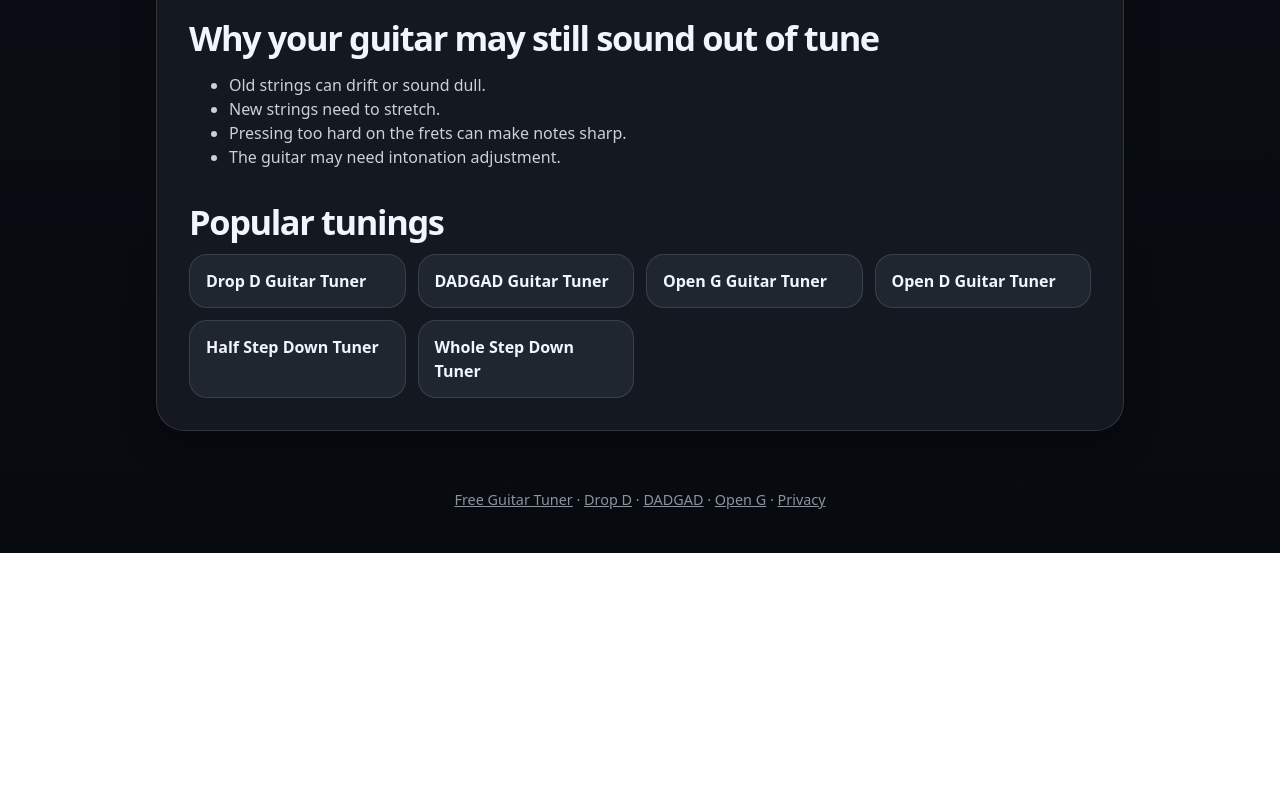
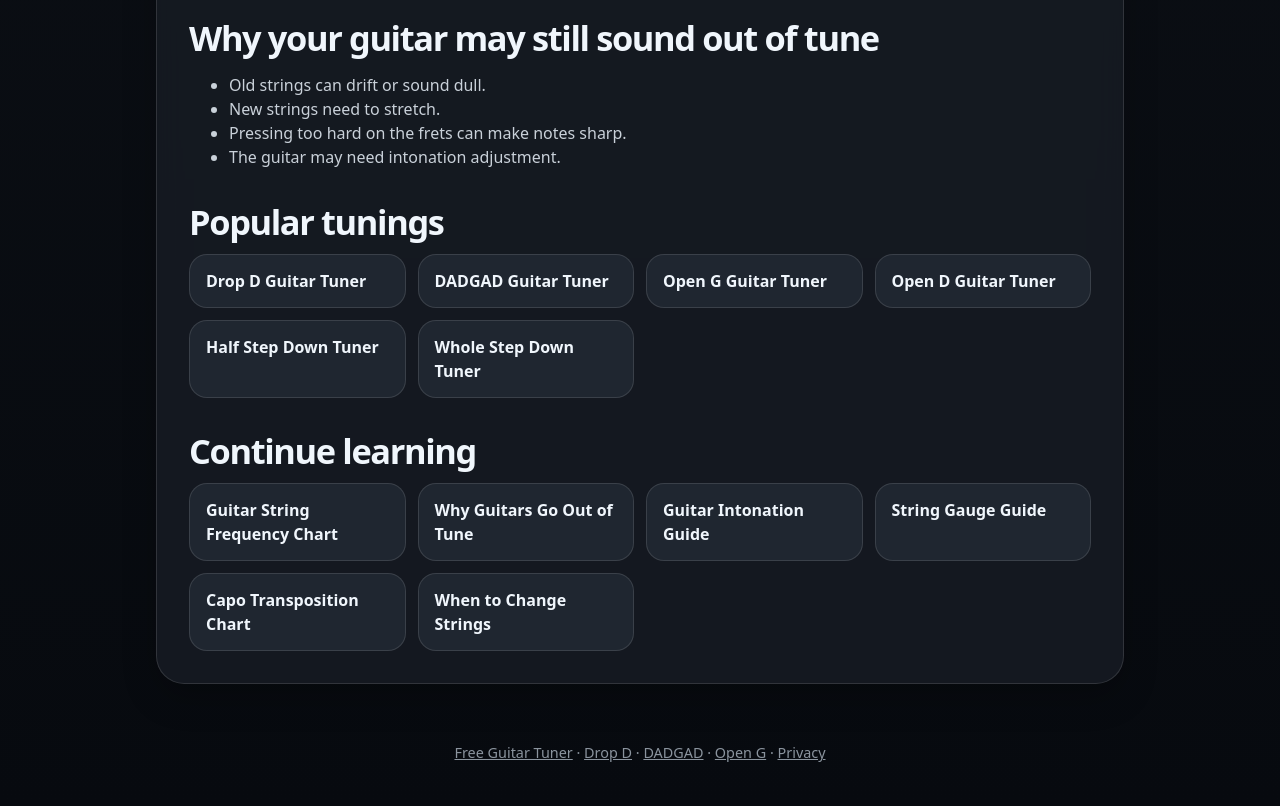
Before and after one commit to noahbsark/guitar-tuner, a plain HTML site: page beginner-guitar-tuning-guide.html in a window 1280 px wide. Shown: the part 838-1644 px from the top of the page. Before the commit the page ends 1391 px from the top, so only its background shows below. Drawn offline with Linux system fonts and the light colour scheme.

Commit message:
Link expanded guitar guides

```diff
--- a/beginner-guitar-tuning-guide.html
+++ b/beginner-guitar-tuning-guide.html
@@ -66,6 +66,16 @@
   <a href="whole-step-down-guitar-tuner.html">Whole Step Down Tuner</a>
 </div>
 
+
+      <h2>Continue learning</h2>
+      <div class="grid-links">
+        <a href="guitar-string-frequency-chart.html">Guitar String Frequency Chart</a>
+        <a href="why-does-my-guitar-keep-going-out-of-tune.html">Why Guitars Go Out of Tune</a>
+        <a href="guitar-intonation-guide.html">Guitar Intonation Guide</a>
+        <a href="guitar-string-gauge-guide.html">String Gauge Guide</a>
+        <a href="capo-transposition-chart.html">Capo Transposition Chart</a>
+        <a href="how-often-should-you-change-guitar-strings.html">When to Change Strings</a>
+      </div>
     </article>
   </main>
 
```
